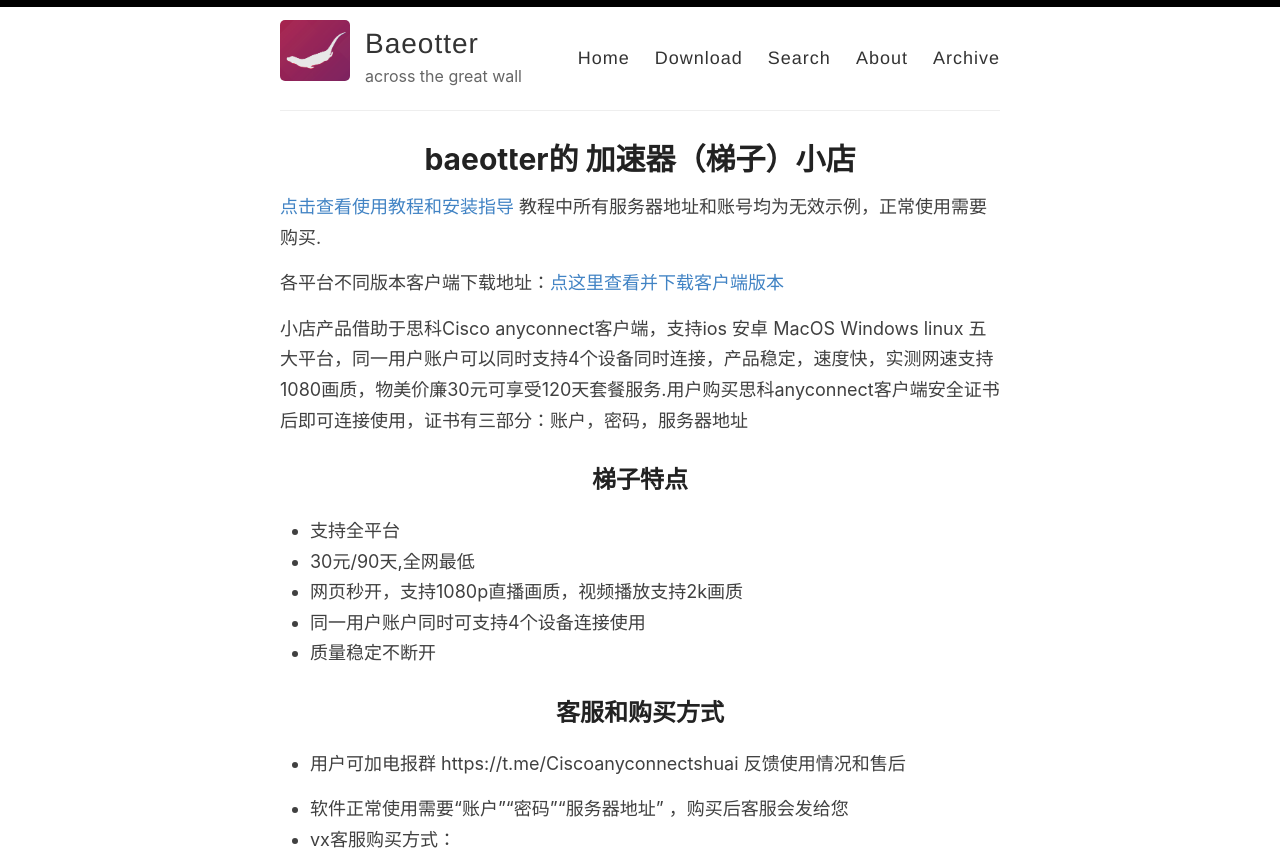
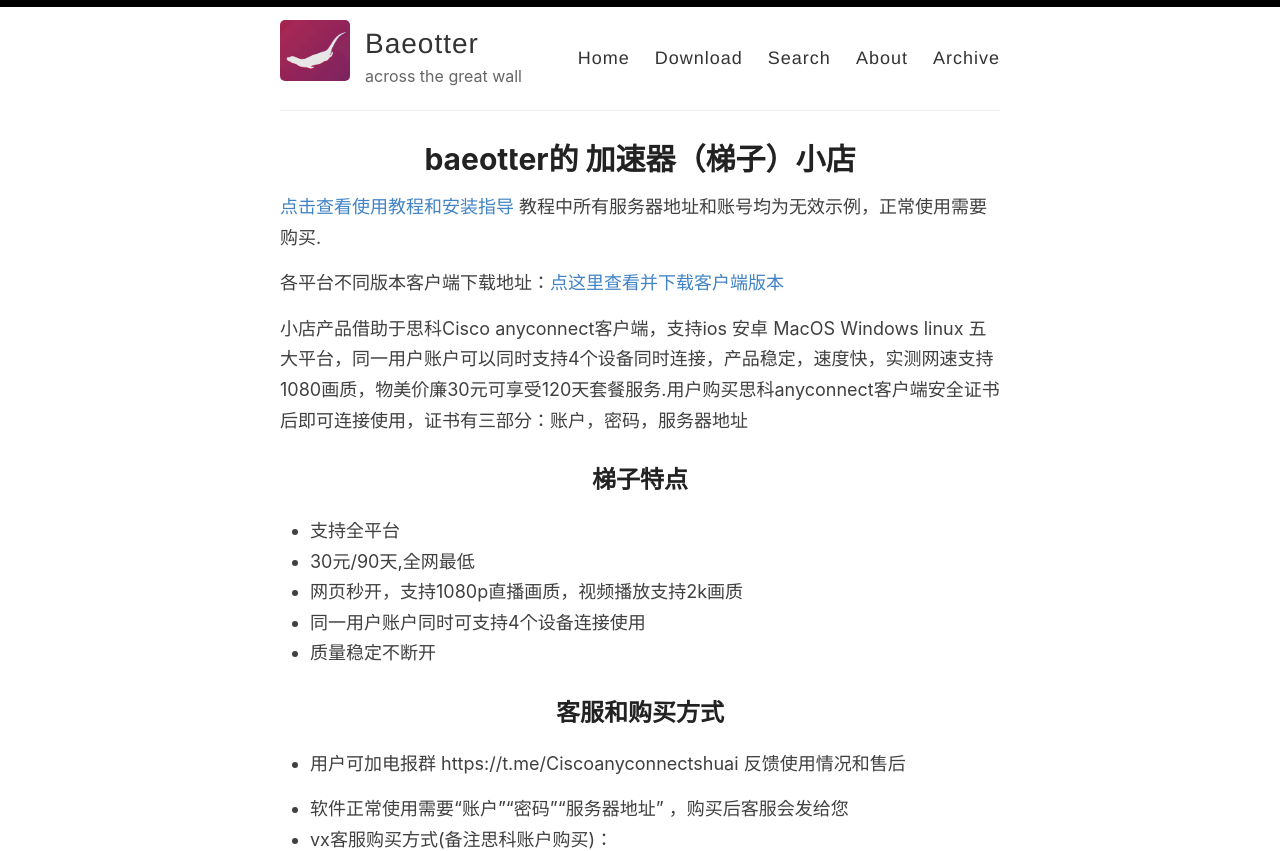
Before and after one commit to BaeAshuai/BaeAshuai.github.io, a Jekyll site: the page built from _pages/about.md, in a window 1280 px wide. Shown: the top 851 px of the page. Built offline with Jekyll 4.4.1, drawn with Linux system fonts in a browser that asks for light colours; grey boxes are pictures that could not be loaded.

Commit message:
Update about.md

```diff
--- a/_pages/about.md
+++ b/_pages/about.md
@@ -22,7 +22,7 @@ permalink: /about/
 - 用户可加电报群 https://t.me/Ciscoanyconnectshuai 反馈使用情况和售后
 
 - 软件正常使用需要“账户”“密码”“服务器地址” ，购买后客服会发给您
-- vx客服购买方式：
+- vx客服购买方式(备注思科账户购买)：
 - <img width="170" alt="image" src="https://user-images.githubusercontent.com/107782600/198934745-8bad0c36-f5ee-4c85-88d2-7cd21f5bfb14.png">
 
 - 点击下方邮件图标可联系客服询问购买事宜
```
